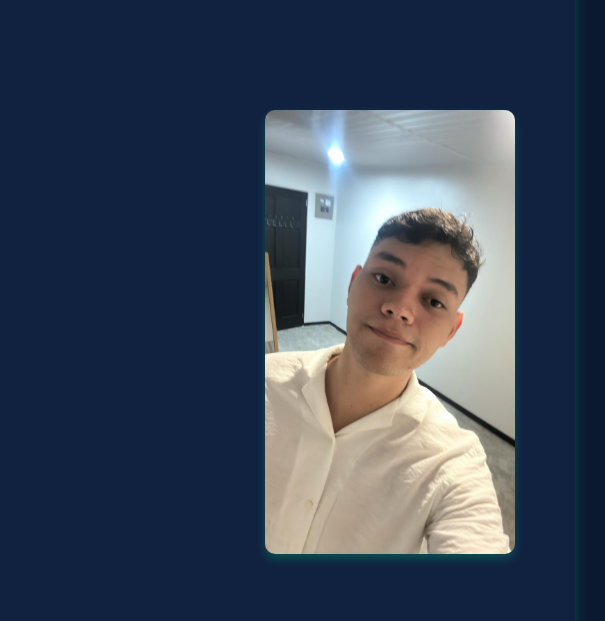
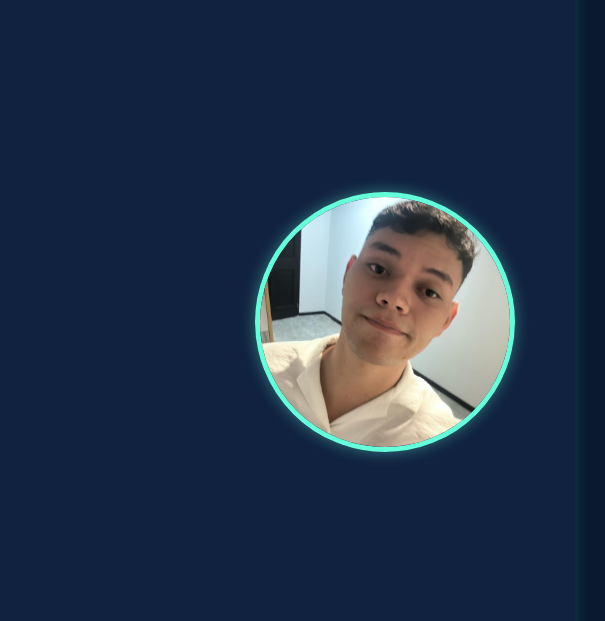
Before and after one commit to IannLS-2001/Portfolio-Website---Iann-Lopez, a plain HTML site: page index.html in a window 1280 px wide. Shown: the part 159-780 px from the top of the page, 675-1280 px from the left. Drawn offline with Linux system fonts and the light colour scheme.

Commit message:
Update style.css

```diff
--- a/styles/style.css
+++ b/styles/style.css
@@ -110,12 +110,12 @@ body {
 }
 
 .presentation__image {
-    width: 250px;
-    max-width: 100%;
-    height: auto;
-    border-radius: 10px;
-    box-shadow: 0px 5px 10px rgba(0, 255, 163, 0.2);
-    margin-top: 20px;
+  width: 250px;
+    height: 250px;
+    border-radius: 50%;
+    border: 5px solid #64FFDA;
+    box-shadow: 0 0 15px rgba(100, 255, 218, 0.4);
+    object-fit: cover;
 }
 
 .about {
```
